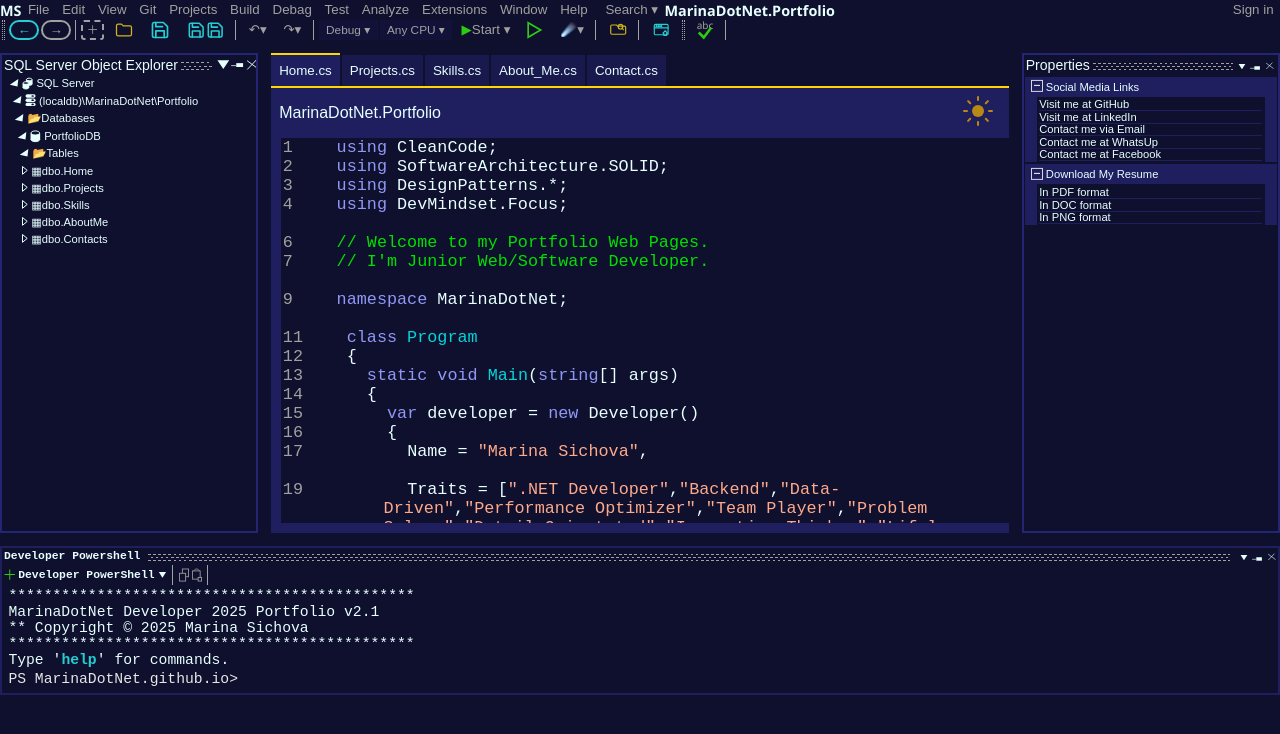
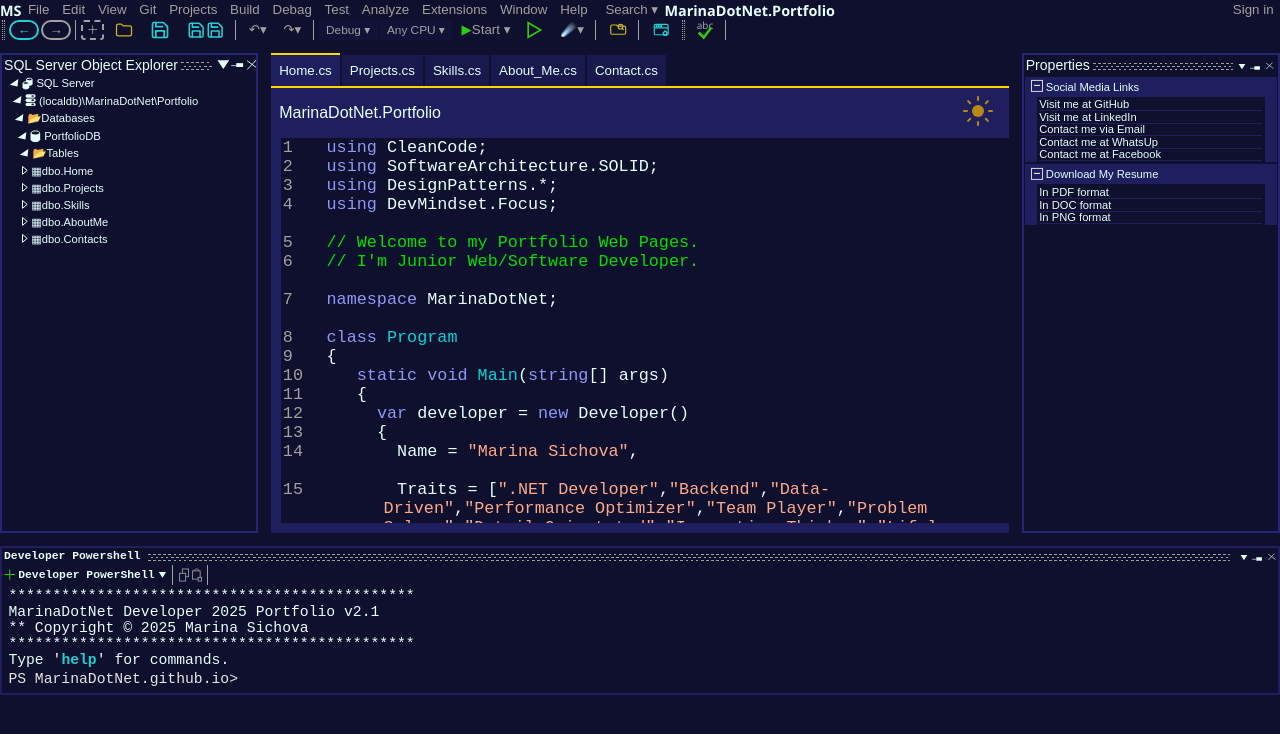
Before and after one commit to MarinaDotNet/portfolio-react, a React (Vite) app: page /#/ in a window 1280 px wide. Shown: the top 734 px of the page. Built offline with nearby package versions, Linux system fonts and the light colour scheme.

Commit message:
fix: continuous sequence of line numbers in NumberedCodeBloc.

```diff
--- a/src/components/CodeTokens.jsx
+++ b/src/components/CodeTokens.jsx
@@ -9,13 +9,23 @@
  * @returns {JSX.Element}
  */
 function NumberedCodeBloc({children}){
-    return (
+    const childrenArray = Children.toArray(children);
+
+    let lineNumber = 0;
+
+    return(
         <div className="text-code reverse-hanging-indent">
-            {Children.toArray(children).map((child, index) => (
-                typeof child.type === 'string' && child.type === 'br'
-                ? <br key={index} />
-                : <div key={index}><span className="text-code-rows">{index + 1}</span> {child} </div>
-            ))}
+            {childrenArray.map((child, index) => {
+                if(typeof child.type === 'string' && child.type === 'br'){
+                    return <br key={index} />;
+                }
+
+                return(
+                    <div key={index}>
+                        <span className="text-code-rows">{++lineNumber}</span>{child}
+                    </div>
+                );
+            })}
         </div>
     );
 };
```
